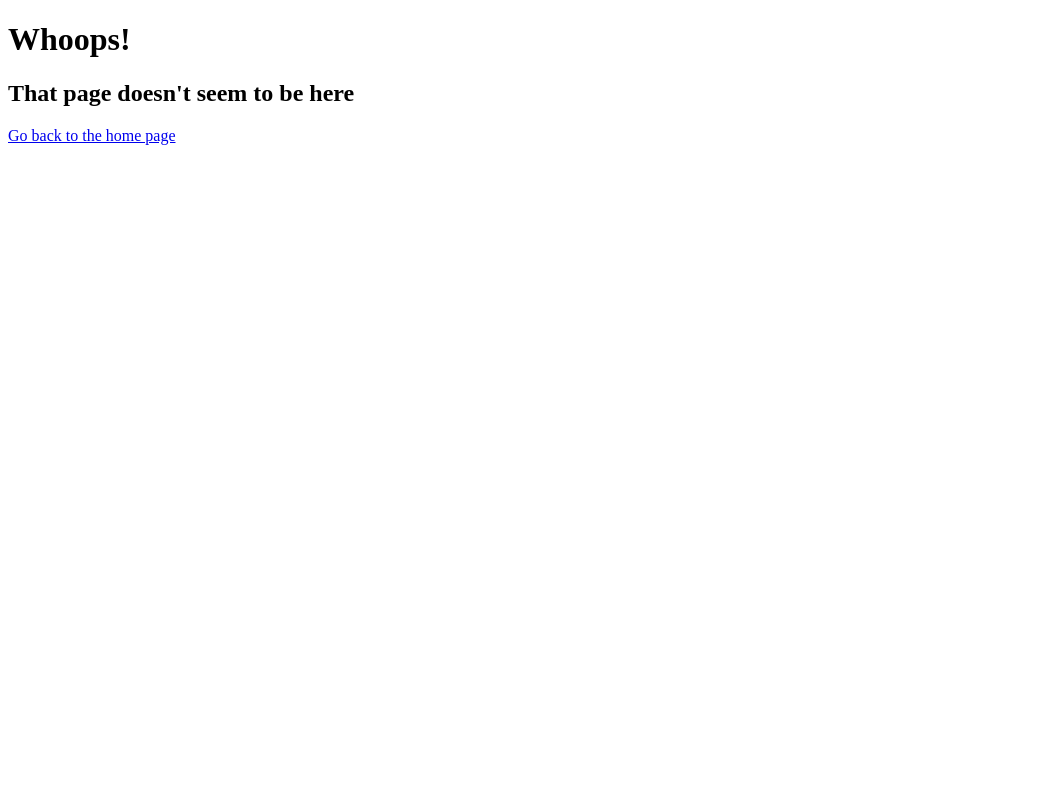
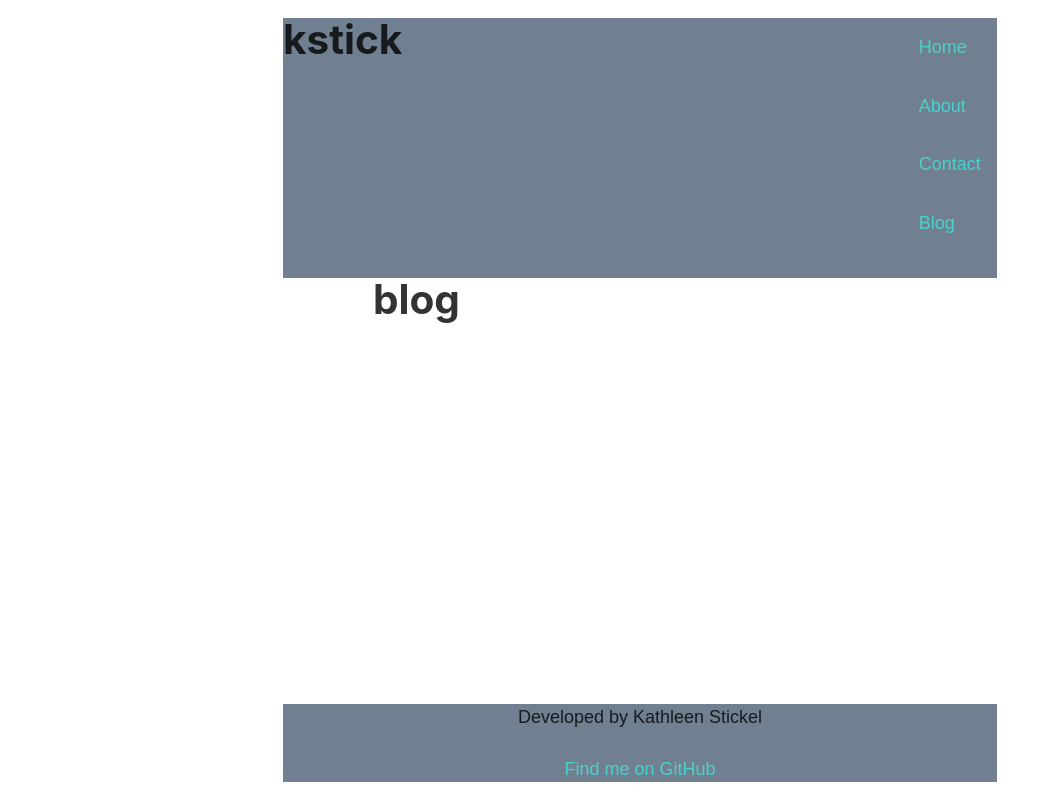
Before and after one commit to kstick9210/my-personal-gatsby-site, a Gatsby site: page /blog in a window 1280 px wide. Before the commit this address had no page. Shown: the whole page, without its empty margins (0-1052 px from the left). Built offline with nearby package versions, Linux system fonts and the light colour scheme; Gatsby itself is replaced by a stand-in of ours.

Commit message:
add blog post and template

```diff
--- a/src/components/header/index.js
+++ b/src/components/header/index.js
@@ -15,6 +15,9 @@ export default (props) => (
             <li>
                 <Link to="/contact">Contact</Link>
             </li>
+            <li>
+                <Link to="/blog">Blog</Link>
+            </li>
         </ul>
     </header>
 )
--- /dev/null
+++ b/src/pages/blog.js
@@ -0,0 +1,8 @@
+import React from 'react'
+import Layout from '../components/layout'
+
+export default (props) => (
+    <Layout>
+        <h1>blog</h1>
+    </Layout>
+)
```
Also changed, not shown: src/posts/gatsby-is-awesome.md (added, +8 -0 lines), gatsby-node.js (added), src/templates/post.js (added).
